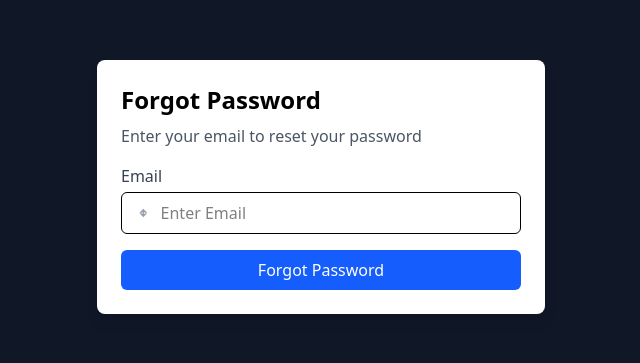
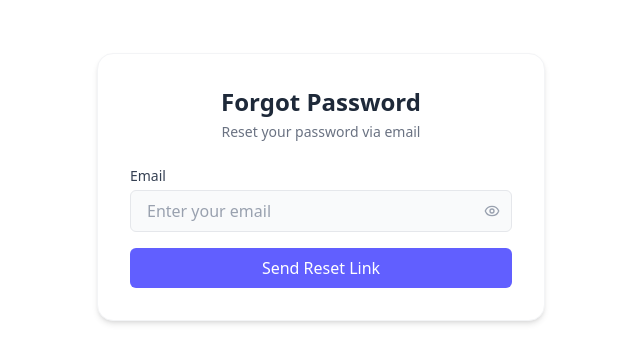
Before and after one commit to Shreyponkiya/misha-frontend, a React (Vite) app: page /forgot-password in a window 1280 px wide. Shown: the part 213-576 px from the top of the page, without its empty margins (319-959 px from the left). Built offline with nearby package versions, Linux system fonts and the light colour scheme; no server answers.

Commit message:
Update ForgotPassword.jsx

```diff
--- a/src/views/pages/forgotPassword/ForgotPassword.jsx
+++ b/src/views/pages/forgotPassword/ForgotPassword.jsx
@@ -1,14 +1,16 @@
-import React from "react";
+import React, { useState } from "react";
 import { useDispatch, useSelector } from "react-redux";
 import { useNavigate } from "react-router-dom";
 import { useFormik } from "formik";
 import * as Yup from "yup";
 import { toast } from "react-toastify";
+import { Eye, EyeOff } from "lucide-react";
 import { forgotPassword } from "../../../redux/Slice/loginSlice";
 
 const ForgotPassword = () => {
   const navigate = useNavigate();
   const dispatch = useDispatch();
+  const [showEmail, setShowEmail] = useState(false);
   const { isLoading, isError, errorMessage } = useSelector(
     (state) => state.login
   );
@@ -26,73 +28,130 @@ const ForgotPassword = () => {
       try {
         const resultAction = await dispatch(forgotPassword(values));
         if (forgotPassword.fulfilled.match(resultAction)) {
-          toast.success("Password reset email sent! Please check your inbox.");
-          navigate("/reset-password");
+          toast.success("Password reset email sent! Please check your inbox.", {
+            position: "top-right",
+            autoClose: 2000,
+          });
+          navigate("/login");
         } else {
           toast.error(
-            resultAction?.payload?.message || "Failed to send reset email"
-
+            resultAction?.payload?.message || "Failed to send reset email",
+            {
+              position: "top-right",
+              autoClose: 3000,
+            }
           );
         }
       } catch (error) {
-        toast.error("An unexpected error occurred. Please try again later.");
+        toast.error("An unexpected error occurred. Please try again later.", {
+          position: "top-center",
+          autoClose: 3000,
+        });
       }
     },
   });
 
   return (
-    <div className="flex items-center justify-center min-h-screen bg-gray-900">
-      <div className="w-full max-w-md bg-white rounded-lg shadow-lg p-6">
-        <h1 className="text-2xl font-bold mb-2">Forgot Password</h1>
-        <p className="text-gray-600 mb-4">
-          Enter your email to reset your password
+    <div className="min-h-screen bg-white flex items-center justify-center p-4">
+      <div className="w-full max-w-sm sm:max-w-md">
+        {/* Main Card */}
+        <div className="bg-white border border-gray-100 rounded-2xl shadow-md p-6 sm:p-8">
+          {/* Header */}
+          <div className="text-center mb-6">
+            <h1 className="text-xl sm:text-2xl font-semibold text-gray-800">
+              Forgot Password
+            </h1>
+            <p className="text-gray-500 text-sm mt-1">
+              Reset your password via email
             </p>
+          </div>
 
-        {isError && <p className="text-red-500 text-sm mb-3">{errorMessage}</p>}
+          {isError && (
+            <p className="text-red-500 text-sm mb-4 text-center">
+              {errorMessage}
+            </p>
+          )}
 
-        <form onSubmit={formik.handleSubmit}>
-          <div className="mb-4">
+          <form className="space-y-4" onSubmit={formik.handleSubmit}>
+            {/* Email Field */}
+            <div>
               <label
                 htmlFor="email"
-              className="block mb-1 font-medium text-gray-700"
+                className="block text-sm font-medium text-gray-700"
               >
                 Email
               </label>
-            <div className="flex items-center border rounded-md px-3 py-2 bg-white">
-              <svg
-                className="w-5 h-5 text-gray-400 mr-2"
-                fill="none"
-                stroke="currentColor"
-                strokeWidth="2"
-                viewBox="0 0 24 24"
-              >
-                <path d="M16 12l-4-4-4 4m0 0l4 4 4-4m-4 4V8" />
-              </svg>
+              <div className="relative mt-1 flex items-center">
                 <input
-                type="email"
+                  type={showEmail ? "text" : "email"}
                   id="email"
                   name="email"
-                placeholder="Enter Email"
-                className="w-full outline-none"
+                  placeholder="Enter your email"
+                  className={`w-full pl-4 pr-10 py-2 bg-gray-50 border rounded-md text-gray-800 placeholder-gray-400 focus:outline-none focus:ring-1 focus:ring-indigo-400 transition-all text-sm sm:text-base ${
+                    formik.errors.email && formik.touched.email
+                      ? "border-red-400"
+                      : "border-gray-200"
+                  }`}
                   onChange={formik.handleChange}
                   onBlur={formik.handleBlur}
                   value={formik.values.email}
                   disabled={isLoading}
                 />
+                <button
+                  type="button"
+                  className="absolute right-0 pr-3 flex items-center text-gray-400 hover:text-gray-600"
+                  onClick={() => setShowEmail(!showEmail)}
+                >
+                  {showEmail ? (
+                    <EyeOff className="h-4 w-4" />
+                  ) : (
+                    <Eye className="h-4 w-4" />
+                  )}
+                </button>
               </div>
               {formik.touched.email && formik.errors.email && (
-              <p className="text-red-500 text-sm mt-1">{formik.errors.email}</p>
+                <p className="text-red-500 text-xs mt-1">
+                  {formik.errors.email}
+                </p>
               )}
             </div>
 
+            {/* Submit Button */}
             <button
               type="submit"
-            className="w-full bg-blue-600 text-white py-2 rounded-md hover:bg-blue-700 transition disabled:opacity-50 hover:cursor-pointer"
               disabled={isLoading}
+              className={`w-full bg-indigo-500 text-white font-medium py-2 rounded-md transition-all hover:bg-indigo-600 focus:outline-none focus:ring-2 focus:ring-indigo-400 focus:ring-offset-1 text-sm sm:text-base ${
+                isLoading ? "opacity-60 cursor-not-allowed" : ""
+              }`}
             >
-            {isLoading ? "Sending..." : "Forgot Password"}
+              {isLoading ? (
+                <span className="flex items-center justify-center">
+                  <svg
+                    className="animate-spin h-5 w-5 mr-2 text-white"
+                    viewBox="0 0 24 24"
+                  >
+                    <circle
+                      className="opacity-25"
+                      cx="12"
+                      cy="12"
+                      r="10"
+                      stroke="currentColor"
+                      strokeWidth="4"
+                    />
+                    <path
+                      className="opacity-75"
+                      fill="currentColor"
+                      d="M4 12a8 8 0 018-8v8z"
+                    />
+                  </svg>
+                  Sending...
+                </span>
+              ) : (
+                "Send Reset Link"
+              )}
             </button>
           </form>
+        </div>
       </div>
     </div>
   );
```
Lines whose indentation alone changed are shown as unchanged.
